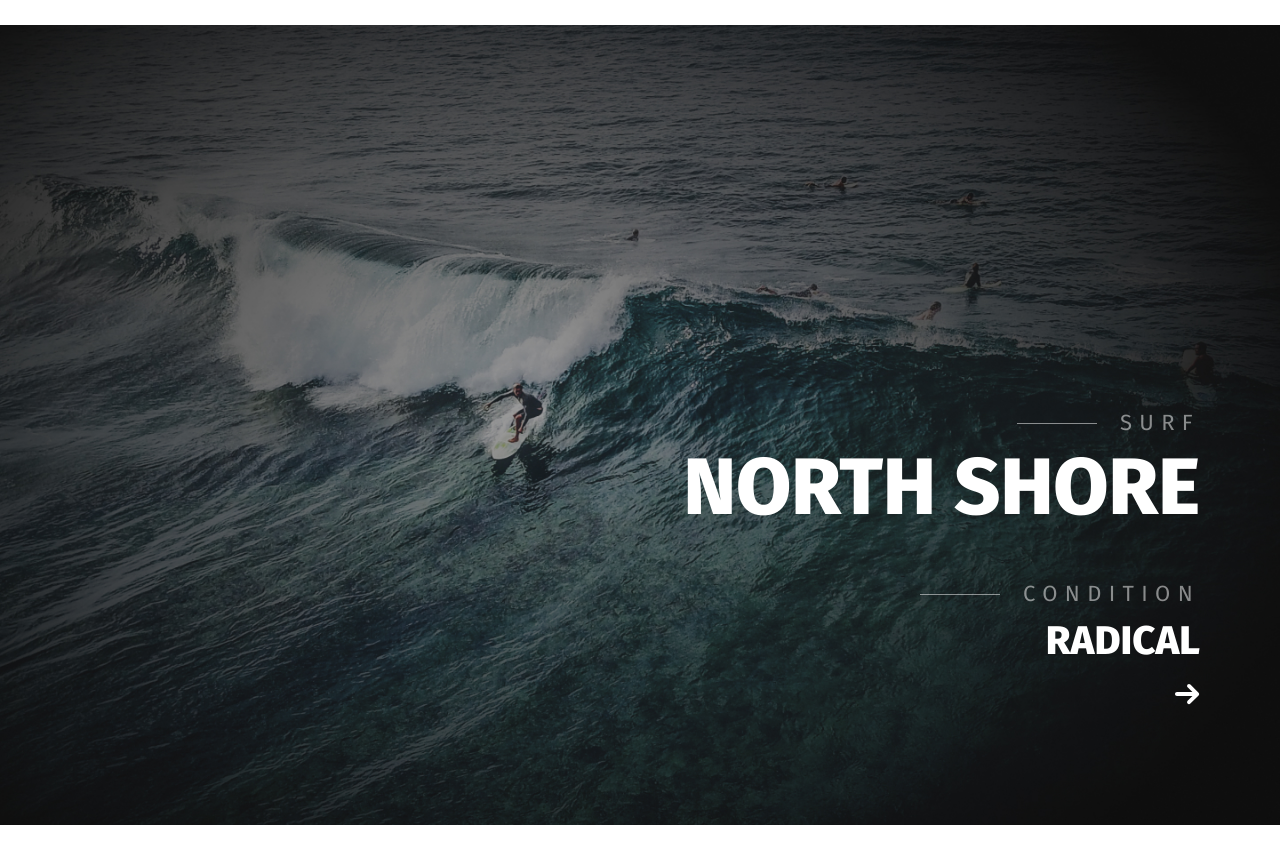
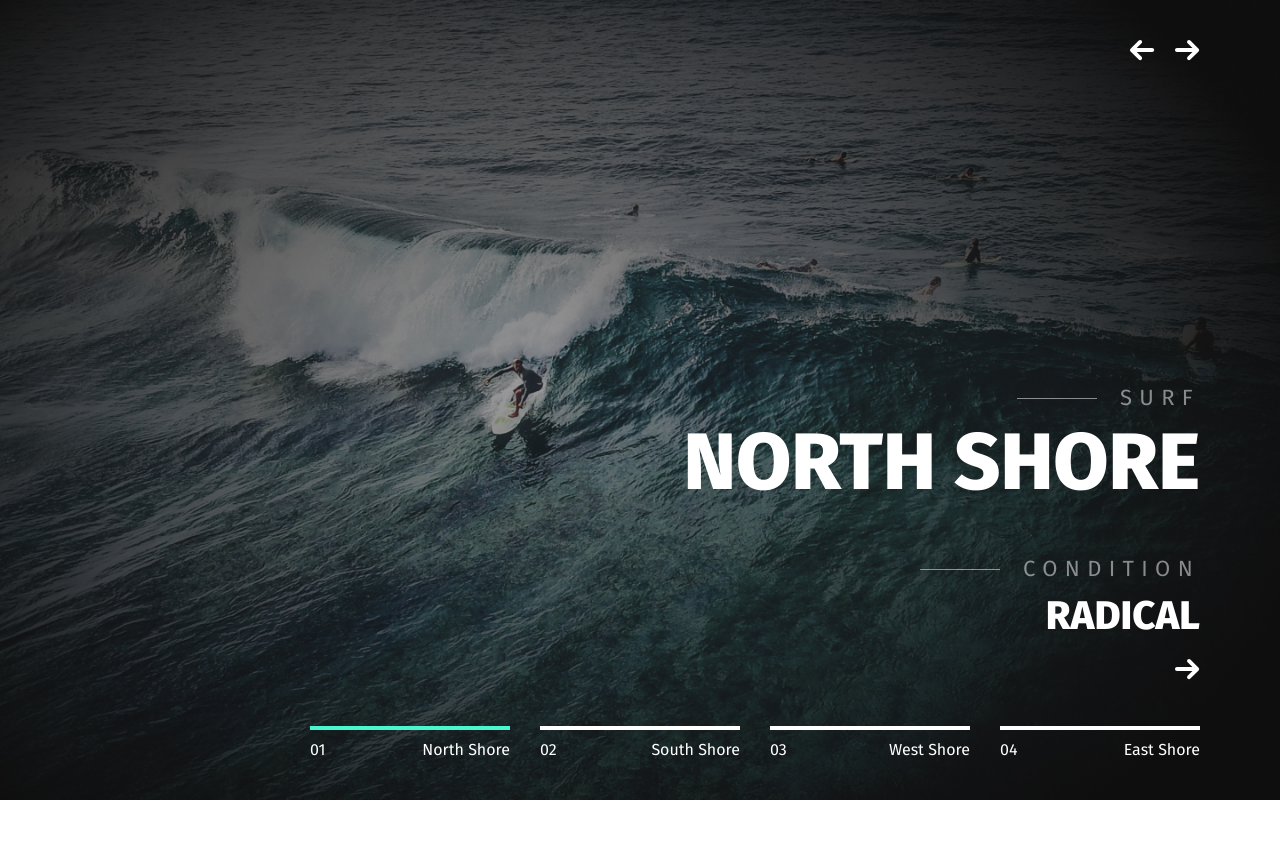
Before and after one commit to KolosAnd/Surf, a website: page app/index.html in a window 1280 px wide. After the commit the page ends 804 px from the top, so only its background shows below. Drawn offline with nearby package versions, Linux system fonts and the light colour scheme.

Commit message:
2 sliders
with connections

```diff
--- a/app/index.html
+++ b/app/index.html
@@ -56,7 +56,32 @@
             </div>
         </div>
     </div>
-
+    <div class="slider-dots">
+        <div class="slider-dots-item">
+            <div class="dots-box">
+                <div class="dots-box-number">01</div>
+                <div class="dots-box-name">North Shore</div>
+            </div>
+        </div>
+        <div class="slider-dots-item">
+            <div class="dots-box">
+                <div class="dots-box-number">02</div>
+                <div class="dots-box-name">South Shore</div>
+            </div>
+        </div>
+        <div class="slider-dots-item">
+            <div class="dots-box">
+                <div class="dots-box-number">03</div>
+                <div class="dots-box-name">West Shore</div>
+            </div>
+        </div>
+        <div class="slider-dots-item">
+            <div class="dots-box">
+                <div class="dots-box-number">04</div>
+                <div class="dots-box-name">East Shore</div>
+            </div>
+        </div>
+    </div>
 </header>
 
 <script src="https://ajax.googleapis.com/ajax/libs/jquery/3.4.1/jquery.min.js"></script>
--- a/app/js/main.js
+++ b/app/js/main.js
@@ -1,12 +1,16 @@
 $(function () {
 
     $('.header_slider').slick({
-       infinite: true,
+        infinite: true,
         fade: true,
-        prevArrow: '<img src="img/arrow-left.svg" alt="">',
-        nextArrow: '<img src="img/arrow-right.svg" alt="">',
-
+        prevArrow: '<img class="slider-arrow slider-arrow-left" src="img/arrow-left.svg" alt="">',
+        nextArrow: '<img class="slider-arrow slider-arrow-right" src="img/arrow-right.svg" alt="">',
+        asNavFor: '.slider-dots',
     });
 
-
+    $('.slider-dots').slick({
+        slidesToScroll: 4,
+        slidesToShow: 4,
+        asNavFor: '.header_slider',
+    });
 });
--- a/app/scss/_vars.scss
+++ b/app/scss/_vars.scss
@@ -0,0 +1 @@
+$green: #4AF6CD;
--- a/app/scss/global.scss
+++ b/app/scss/global.scss
@@ -25,6 +25,7 @@
 body{
   font-family: 'Fira Sans', sans-serif;
   font-weight: 400;
+  font-size: 16px;
 }
 a {
   display: inline-block;
--- a/app/scss/style.scss
+++ b/app/scss/style.scss
@@ -12,6 +12,11 @@
     background-position: center;
     position: relative;
   }
+}
+
+.header {
+  position: relative;
+  height: 100vh;
 }
 
 .slider-item_info {
@@ -30,18 +35,65 @@
 
   margin-bottom: 48px;
 }
-.slider-item_info-suptitle{
+
+.slider-item_info-suptitle {
   margin-bottom: 5px;
 }
-.slider-item_info-suptext{
+
+.slider-item_info-suptext {
   margin-bottom: 8px;
 }
-.slider-item_info-text{
+
+.slider-item_info-text {
   font-weight: 800;
   font-size: 40px;
   line-height: 46px;
   margin-bottom: 20px;
+}
 
+.slider-arrow {
+  position: absolute;
+  top: 40px;
+  right: 80px;
+  cursor: pointer;
+  z-index: 4;
+}
+
+.slider-arrow-left {
+  right: 125px;
+}
+
+.slider-dots {
+  position: absolute;
+  right: 50px;
+  bottom: 36px;
+  max-width: 920px;
+  width: 100%;
+  color: #FFFFFF;
+  .slick-current{
+    .dots-box{
+      border-top: 4px solid $green;
+    }
+  }
+}
+
+.dots-box {
+  width: 200px;
+  display: flex;
+  justify-content: space-between;
+  height: 28px;
+  align-items: center;
+  border-top: 4px solid #fff ;
+  padding-top: 6px;
+  &_number {
+    font-weight: 800;
+    line-height: 34px;
+    font-size: 24px;
+  }
+  &_name{
+    font-weight: 300;
+    line-height: 19px;
+  }
 }
 
 @import "media";
```
Also changed, not shown: app/css/global.min.css, app/css/style.min.css.
